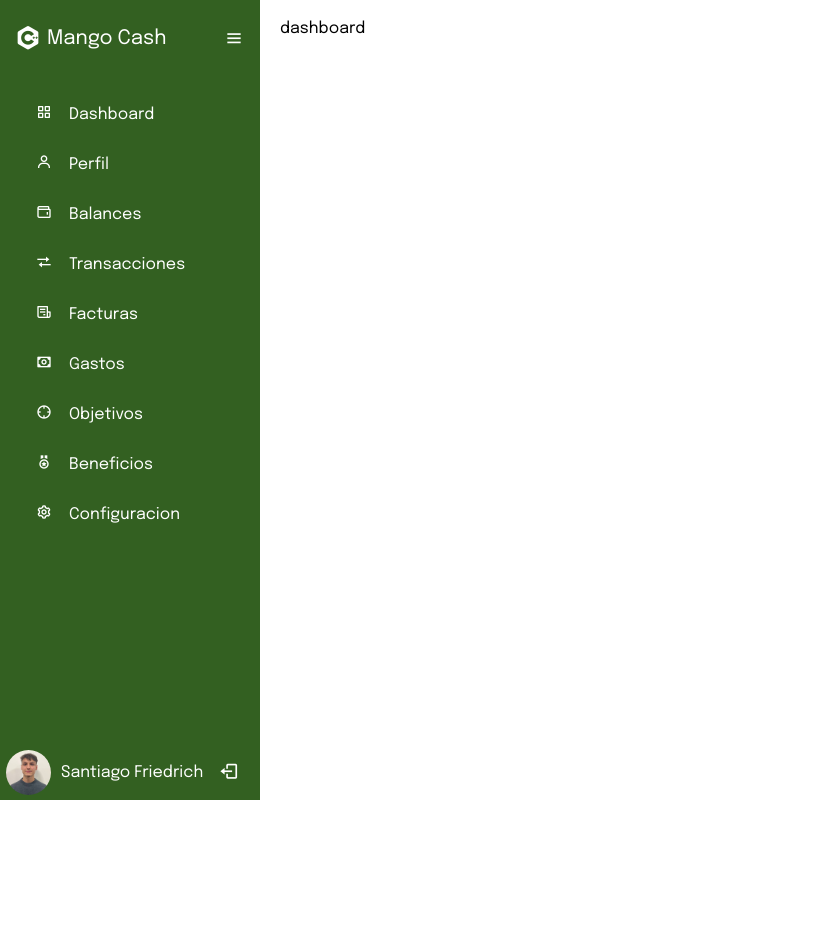
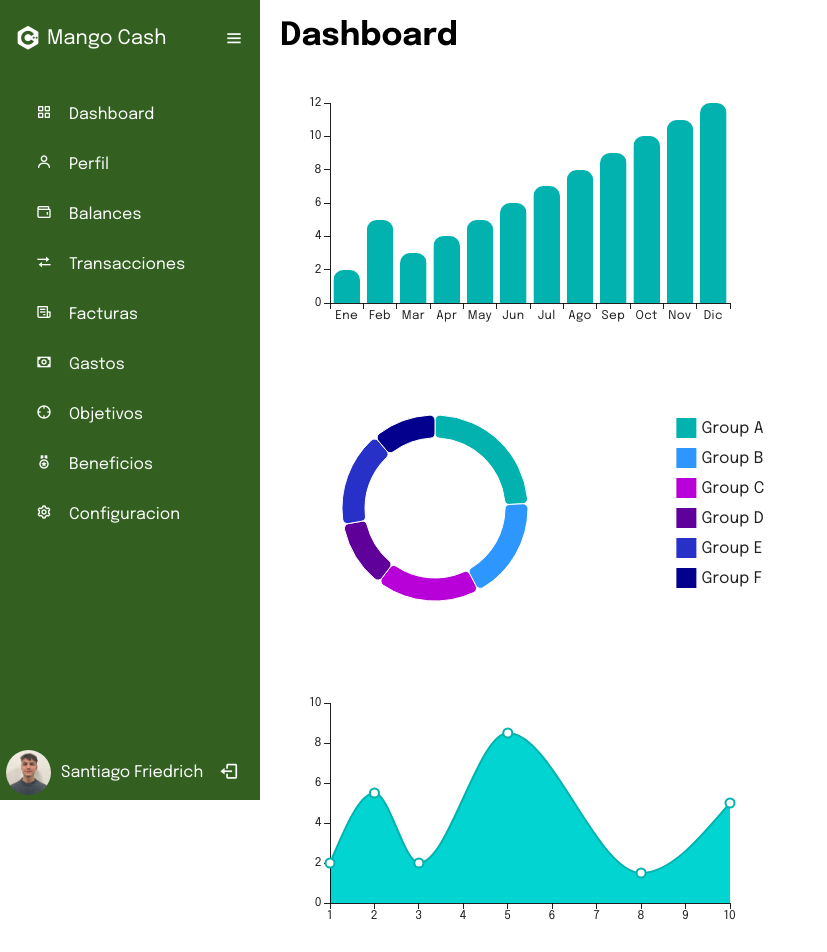
Before and after one commit to santiclfriedrich/Mango-Cash, a React (Vite) app: page /app/dashboard in a window 1280 px wide. Shown: the top 952 px of the page, without its empty margins (0-827 px from the left). Before the commit the page ends 800 px from the top, so only its background shows below. Built offline with nearby package versions, Linux system fonts and the light colour scheme.

Commit message:
Dashboard Graficos

```diff
--- /dev/null
+++ b/src/components/app/Dashboard/BarChartComponent.jsx
@@ -0,0 +1,24 @@
+import { BarChart } from '@mui/x-charts/BarChart';
+
+function BarChartComponent() {
+  return (
+    <BarChart
+      borderRadius={10}
+      xAxis={[
+        {
+          id: 'barCategories',
+          data: ['Ene', 'Feb', 'Mar', 'Apr', 'May', 'Jun', 'Jul', 'Ago', 'Sep', 'Oct', 'Nov', 'Dic'],
+          scaleType: 'band',
+        },
+      ]}
+      series={[
+        {
+          data: [2, 5, 3, 4, 5, 6, 7, 8, 9, 10, 11, 12],
+        },
+      ]}
+
+    />
+  )
+}
+
+export default BarChartComponent
--- /dev/null
+++ b/src/components/app/Dashboard/LineAreaChartComponent.jsx
@@ -0,0 +1,17 @@
+import { LineChart } from '@mui/x-charts/LineChart';
+
+function LineAreaChartComponent() {
+  return (
+    <LineChart
+      xAxis={[{ data: [1, 2, 3, 5, 8, 10] }]}
+      series={[
+        {
+          data: [2, 5.5, 2, 8.5, 1.5, 5],
+          area: true,
+        },
+      ]}
+    />
+  )
+}
+
+export default LineAreaChartComponent;
--- /dev/null
+++ b/src/components/app/Dashboard/PieChartComponent copy.jsx
@@ -0,0 +1,30 @@
+import { PieChart } from '@mui/x-charts/PieChart';
+
+function PieChartComponent() {
+  return (
+    <PieChart
+  series={[
+    {
+      data: [
+        { label: 'Group A', value: 400 },
+        { label: 'Group B', value: 300 },
+        { label: 'Group C', value: 300 },
+        { label: 'Group D', value: 200 },
+        { label: 'Group E', value: 278 },
+        { label: 'Group F', value: 189 },
+      ],
+      innerRadius: 70,
+      outerRadius: 93,
+      paddingAngle: -2,
+      cornerRadius: 5,
+      startAngle: 0,
+      endAngle: 360,
+      cx: 150,
+      cy: 150,
+    }
+  ]}
+/>
+  )
+}
+
+export default PieChartComponent;
--- a/src/pages/app/dashboard/dashboard.css
+++ b/src/pages/app/dashboard/dashboard.css
@@ -0,0 +1,4 @@
+.chart-container {
+    width: 500px;
+    height: 300px;
+}
--- a/src/pages/app/dashboard/dashboard.jsx
+++ b/src/pages/app/dashboard/dashboard.jsx
@@ -1,9 +1,24 @@
 import './dashboard.css'
 import React from 'react'
+import BarChartComponent from '../../../components/app/Dashboard/BarChartComponent'
+import PieChartComponent from '../../../components/app/Dashboard/PieChartComponent copy'
+import LineAreaChartComponent from '../../../components/app/Dashboard/LineAreaChartComponent'
 
 function Dashboard() {
   return (
-    <div>dashboard</div>
+    <div>
+      <h1>Dashboard</h1>
+
+      <div className='chart-container'>
+        <BarChartComponent />
+      </div>
+      <div className='chart-container'>
+        <PieChartComponent />
+      </div>
+      <div className='chart-container'>
+        <LineAreaChartComponent />
+      </div>
+    </div>
   )
 }
 
```
Also changed, not shown: package.json (+7 -1 lines), 1 other file (tests, documents, lock files or other folders).
